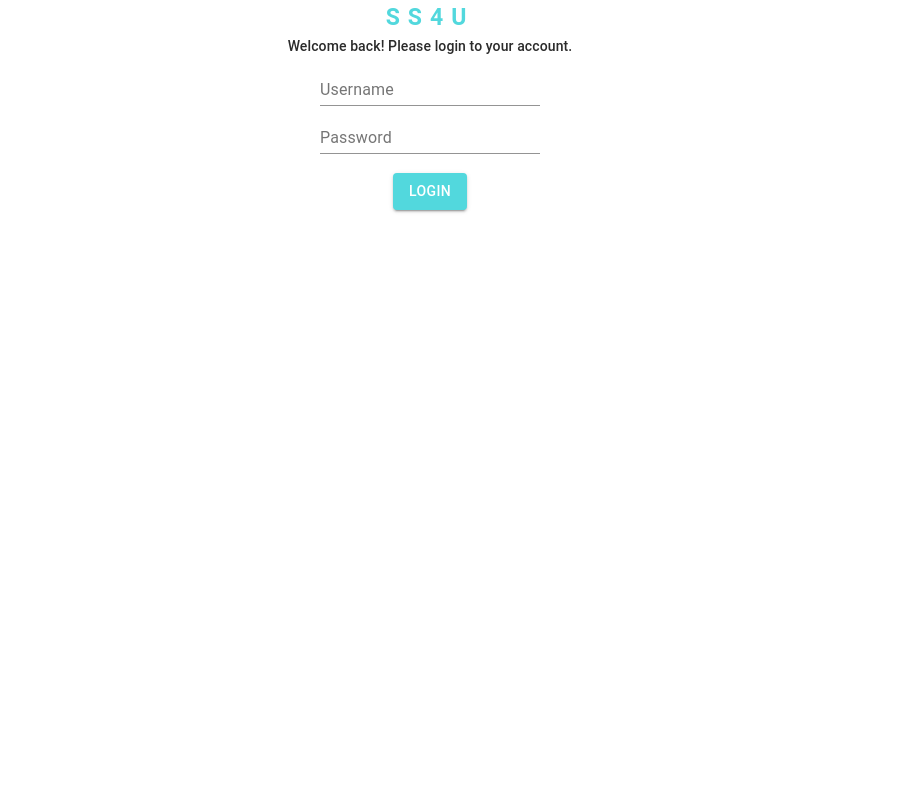
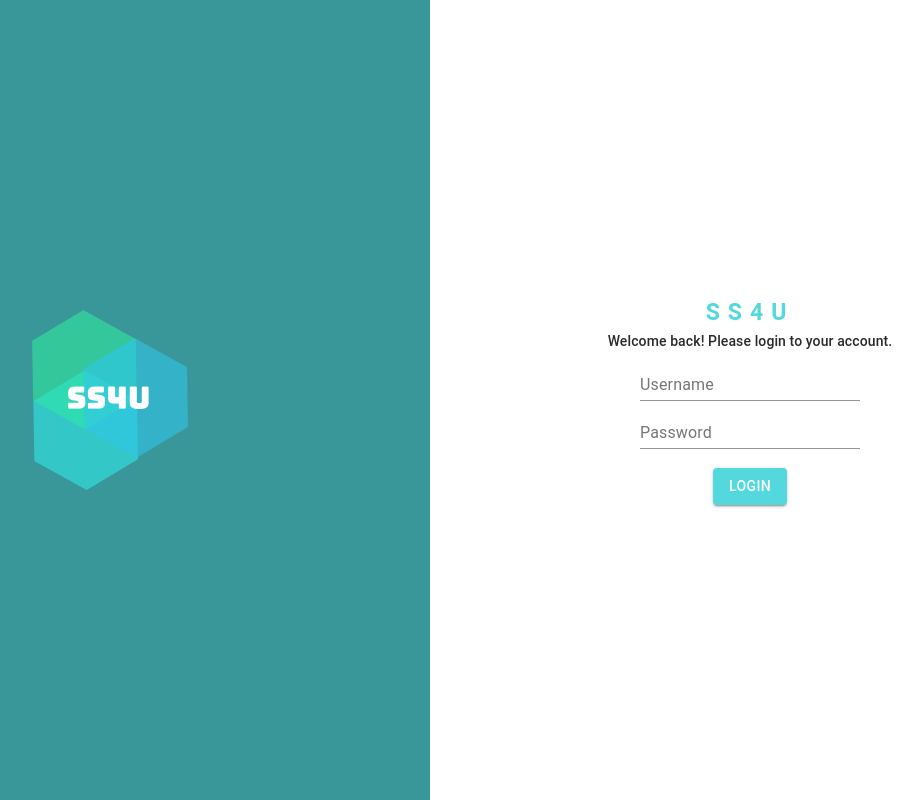
Before and after one commit to vsachini/SS4U-Base, a React (Create React App) app: page /signup in a window 1280 px wide. Shown: the whole page, without its empty margins (210-1132 px from the left). Built offline with nearby package versions, Linux system fonts and the light colour scheme.

Commit message:
fix height login, forgot password and signup

```diff
--- a/src/App.js
+++ b/src/App.js
@@ -1,47 +1,16 @@
 import React from 'react';
 import './App.css';
-import { Route, Switch, BrowserRouter } from 'react-router-dom';
-import { Dashboard, People, CalendarToday, Spa, Laptop } from '@material-ui/icons';
-import Menu from './components/ui/Menu';
 
-import Login from './components/form/Login'
-
-// import SS4ULogin from '@bit/smart-solution-4u.form.s-s4-u-login';
+import DoubleColumn from './components/layout/double-column'
+import LoginForm from './components/form/Login'
+import config from './config/config'
 
 function App() {
-
-  const menuSchema = [
-    {label: 'Dashboard', icon: <Dashboard />, to:'/'},
-    {label: 'Appointments', icon: <CalendarToday />, to:'/appointments'},
-    {label: 'Treatments', icon: <Spa />, to:'/treatments'},
-    {label: 'Customers', icon: <People />, to:'/customers'},
-    {label: 'Staff', icon: <Laptop />, to:'/staff'},
-
-    // {label: 'Website', icon: <Language  />, to:'website',  submenu: [
-    //   {label: 'Banners', icon: <Panorama />, to: '/admin/website/banner'},
-    //   {label: 'Blog', icon: <PostAdd />, to: '/admin/website/blog'},
-    //   {label: 'Products', icon: <Loyalty />, to: '/admin/website/product'},
-    //   {label: 'Contact', icon: <ModeComment />, to: '/admin/website/contact'},
-    // ]},
-    // {label: 'Expenses', icon: <AttachMoney />, to:'/dashboard'}
-  ]
-
   return (
-    <BrowserRouter>
-      <Switch>
-        <Route exact path='/' component={ () => {
-          return (
-            <div>
-              <Menu type='mini' schema={ menuSchema } />
-            </div>
-          )
-        }} />
-        {<Route path='/signup' component={ Login } />
-        /*
-        <Route path='/forgotpassword' component={ SS4UForgotPassword } /> */}
-      </Switch>
-    </BrowserRouter>
-  );
+    <DoubleColumn logo={ config.logoPath } >
+      <LoginForm logo={ config.logoPath } title={ config.companyName } />
+    </DoubleColumn>
+  )
 }
 
 export default App;
--- a/src/components/form/ForgotPassword/ForgotPassword.js
+++ b/src/components/form/ForgotPassword/ForgotPassword.js
@@ -8,7 +8,8 @@ const useStyles = makeStyles(theme => ({
     display: 'flex',
     justifyContent: 'center',
     alignItems: 'center',
-    textAlign: 'center'
+    textAlign: 'center',
+    height: '100%'
   },
   buttonContainer: {
     marginTop: '1.5em',
@@ -32,7 +33,6 @@ const ForgotPassword = ({ onSendRequest, logo, title }) => {
 
         <Typography variant='h1'> { title } </Typography>
         <Typography variant='subtitle2'> Enter your email and you will receive a link to reset your password. </Typography>
-      </Grid>
 
         <form onSubmit={ handleSubmit( onSendRequest ) }>
           <TextInput label='Email' name='email' type='email' inputRef={ register({ required: true })} errors={ errors } />
@@ -42,6 +42,7 @@ const ForgotPassword = ({ onSendRequest, logo, title }) => {
           </Grid>
         </form>
       </Grid>
+    </Grid>
   );
 }
 
--- a/src/components/form/Login/Login.js
+++ b/src/components/form/Login/Login.js
@@ -8,7 +8,8 @@ const useStyles = makeStyles(theme => ({
     display: 'flex',
     justifyContent: 'center',
     alignItems: 'center',
-    textAlign: 'center'
+    textAlign: 'center',
+    height: '100%'
   },
   buttonContainer: {
     marginTop: '1.5em',
@@ -32,7 +33,6 @@ const Login = ({ handleForgotPassword, handleSignUp, onLogin, logo, title }) =>
 
         <Typography variant='h1'> { title } </Typography>
         <Typography variant='subtitle2'> Welcome back! Please login to your account. </Typography>
-      </Grid>
 
         <form onSubmit={ handleSubmit( onLogin ) }>
           <TextInput label='Username' name='username' inputRef={ register({ required: true })} errors={ errors } />
@@ -48,6 +48,7 @@ const Login = ({ handleForgotPassword, handleSignUp, onLogin, logo, title }) =>
           </Grid>
         </form>
       </Grid>
+    </Grid>
   )
 }
 
--- a/src/components/form/Signup/Signup.js
+++ b/src/components/form/Signup/Signup.js
@@ -9,7 +9,8 @@ const useStyles = makeStyles(theme => ({
     display: 'flex',
     justifyContent: 'center',
     alignItems: 'center',
-    textAlign: 'center'
+    textAlign: 'center',
+    height: '100%'
   },
   loginRedirect: {
     fontSize: '.8em'
@@ -37,7 +38,6 @@ const Signup = ({ onSignup, handleLogin, logo, title }) => {
 
         <Typography variant='h1'> { title } </Typography>
         <Typography variant='subtitle2'> Please complete to create your account. </Typography>
-      </Grid>
 
         <form onSubmit={ handleSubmit( onSignup ) }>
 
@@ -60,6 +60,7 @@ const Signup = ({ onSignup, handleLogin, logo, title }) => {
           <Button onClick={ handleLogin } className={ classes.loginRedirect } > Already have an account? Login </Button>
         </Grid>
       </Grid>
+    </Grid>
   );
 }
 
--- a/src/config/Theme.js
+++ b/src/config/Theme.js
@@ -28,7 +28,6 @@ export const overridings = {
     },
     menu: {
       drawer: {
-        // background: projectColors.menu.drawer.background,
         text: projectColors.menu.drawer.text,
         icon: projectColors.menu.drawer.icon,
         selected: projectColors.primaryColor
--- a/src/config/config.json
+++ b/src/config/config.json
@@ -1,5 +1,5 @@
 {
   "companyName": "SS4U",
-  "logoPath": "/assets/public/logo.png",
+  "logoPath": "assets/img/logo.png",
   "errorMessagesFile": "errorConfig.json"
 }
--- a/src/index.js
+++ b/src/index.js
@@ -5,11 +5,10 @@ import App from './App';
 import * as serviceWorker from './serviceWorker';
 import { MuiThemeProvider } from '@material-ui/core';
 import Theme from './config/Theme';
-import Login from './components/form/Login';
 
 ReactDOM.render(
   <MuiThemeProvider theme={ Theme }>
-    <Login title='SS4U' />
+    <App />
   </MuiThemeProvider>, document.getElementById('root'));
 
 // If you want your app to work offline and load faster, you can change
```
Lines whose indentation alone changed are shown as unchanged.
